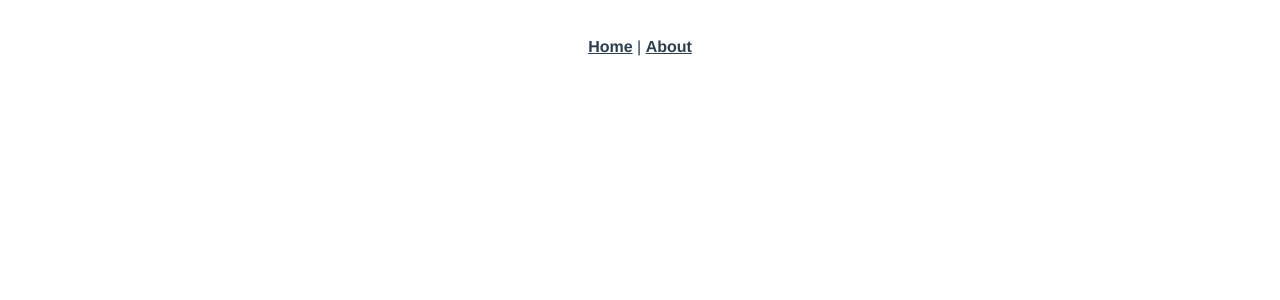
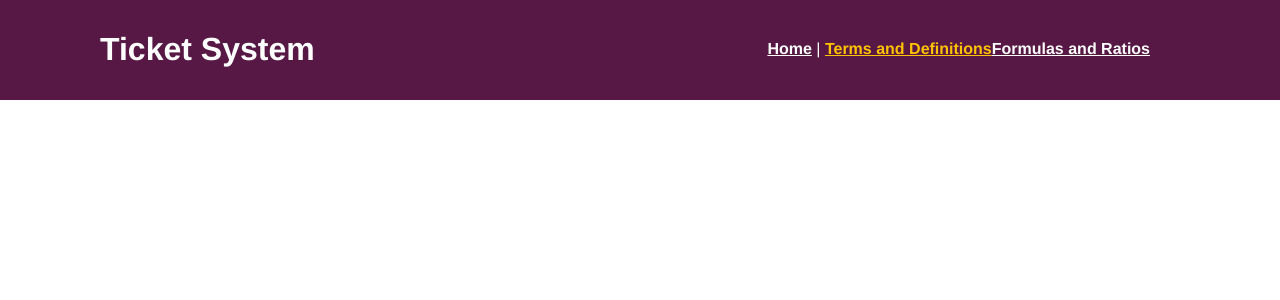
Before and after one commit to allyseh/creative-project-3, a Vue app: page /vocab in a window 1280 px wide. Shown: the top 300 px of the page. Built offline with nearby package versions, Linux system fonts and the light colour scheme.

Commit message:
Update App.vue

```diff
--- a/src/App.vue
+++ b/src/App.vue
@@ -1,20 +1,36 @@
 <template>
-  <div id="app">
+<div id="app">
+  <div class="header">
+    <h1>Ticket System</h1>
     <div id="nav">
       <router-link to="/">Home</router-link> |
-      <router-link to="/about">About</router-link>
+      <router-link to="/vocab">Terms and Definitions</router-link>
+      <router-link to="/references">Formulas and Ratios</router-link>
     </div>
+  </div>
+  <div class="content">
     <router-view />
   </div>
+</div>
 </template>
 
 <style>
+body {
+  margin: 0px;
+}
+
 #app {
-  font-family: Avenir, Helvetica, Arial, sans-serif;
+  font-family: 'Avenir', Helvetica, Arial, sans-serif;
   -webkit-font-smoothing: antialiased;
   -moz-osx-font-smoothing: grayscale;
-  text-align: center;
-  color: #2c3e50;
+}
+
+.header {
+  display: flex;
+  justify-content: space-between;
+  background: #571845;
+  padding: 10px 100px;
+  color: white;
 }
 
 #nav {
@@ -23,10 +39,14 @@
 
 #nav a {
   font-weight: bold;
-  color: #2c3e50;
+  color: #fff;
 }
 
 #nav a.router-link-exact-active {
-  color: #42b983;
+  color: #FFC300;
+}
+
+.content {
+  padding: 10px 100px;
 }
 </style>
```
